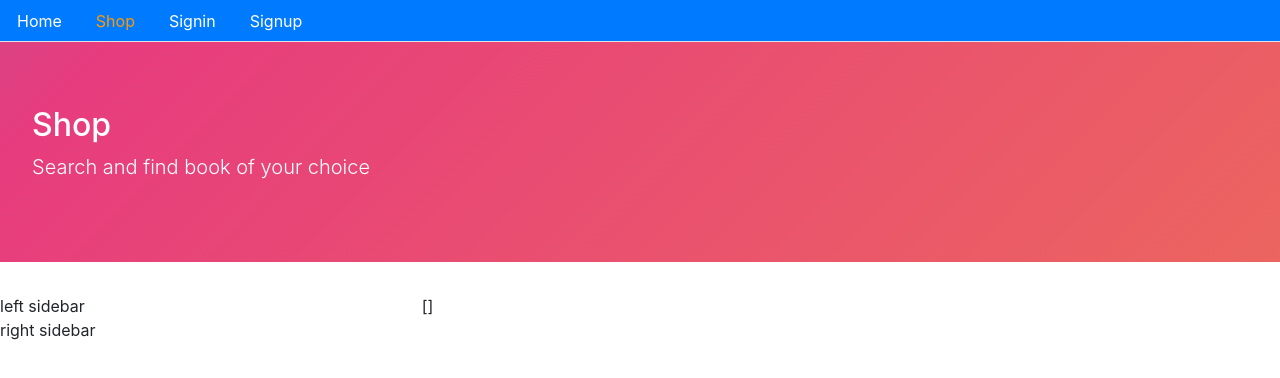
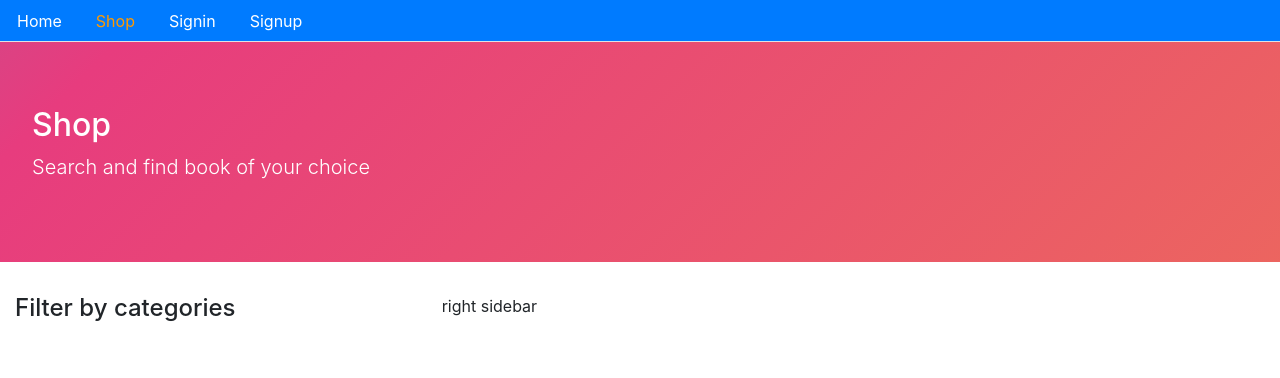
Before and after one commit to marcoaccardi/ecommerce-project, a React (Create React App) app in the folder client/: page /shop in a window 1280 px wide. Shown: the top 378 px of the page. Built offline with nearby package versions, Linux system fonts and the light colour scheme; no server answers.

Commit message:
add show categories in shop side bar

```diff
--- /dev/null
+++ b/client/src/core/Checkbox.js
@@ -0,0 +1,11 @@
+import React, { useState, useEffect } from "react";
+
+const Checkbox = ({ categories }) => {
+  return categories.map((category, index) => (
+    <li key={index} className="list-unstyled">
+      <input type="checkbox" className="form-check-input" />
+      <label className="form-check-label">{category.name}</label>
+    </li>
+  ));
+};
+export { Checkbox };
--- a/client/src/core/Shop.js
+++ b/client/src/core/Shop.js
@@ -2,6 +2,7 @@
 import { Layout } from "./Layout";
 import { Card } from "./Card";
 import { getCategories } from "./apiCore";
+import { Checkbox } from "./Checkbox";
 
 const Shop = () => {
   const [categories, setCategories] = useState([]);
@@ -22,10 +23,18 @@
   }, []);
 
   return (
-    <Layout title="Shop" description="Search and find book of your choice">
+    <Layout
+      title="Shop"
+      description="Search and find book of your choice"
+      className="container-fluid"
+    >
       <div className="row">
-        <div className="col-4">left sidebar</div>
-        {JSON.stringify(categories)}
+        <div className="col-4">
+          <h4>Filter by categories</h4>
+          <ul>
+            <Checkbox categories={categories} />
+          </ul>
+        </div>
         <div className="col-8">right sidebar</div>
       </div>
     </Layout>
```
